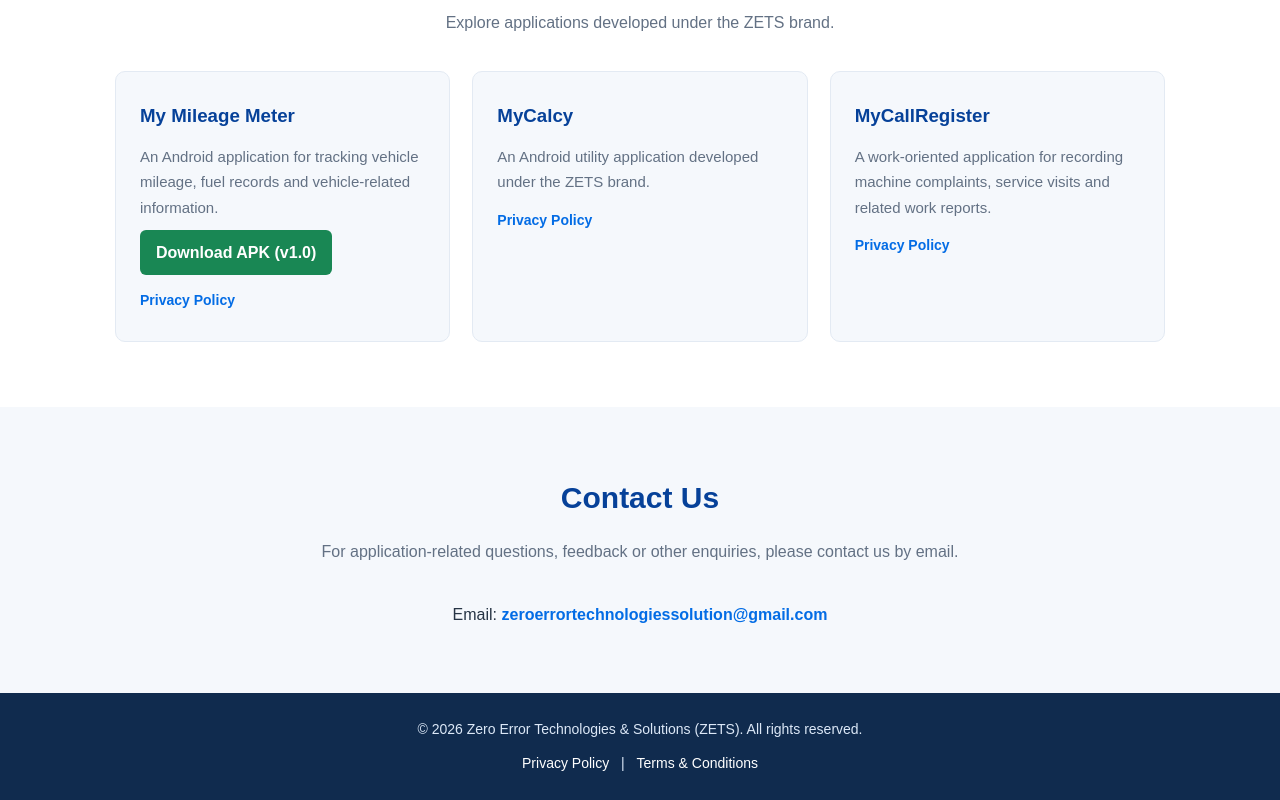
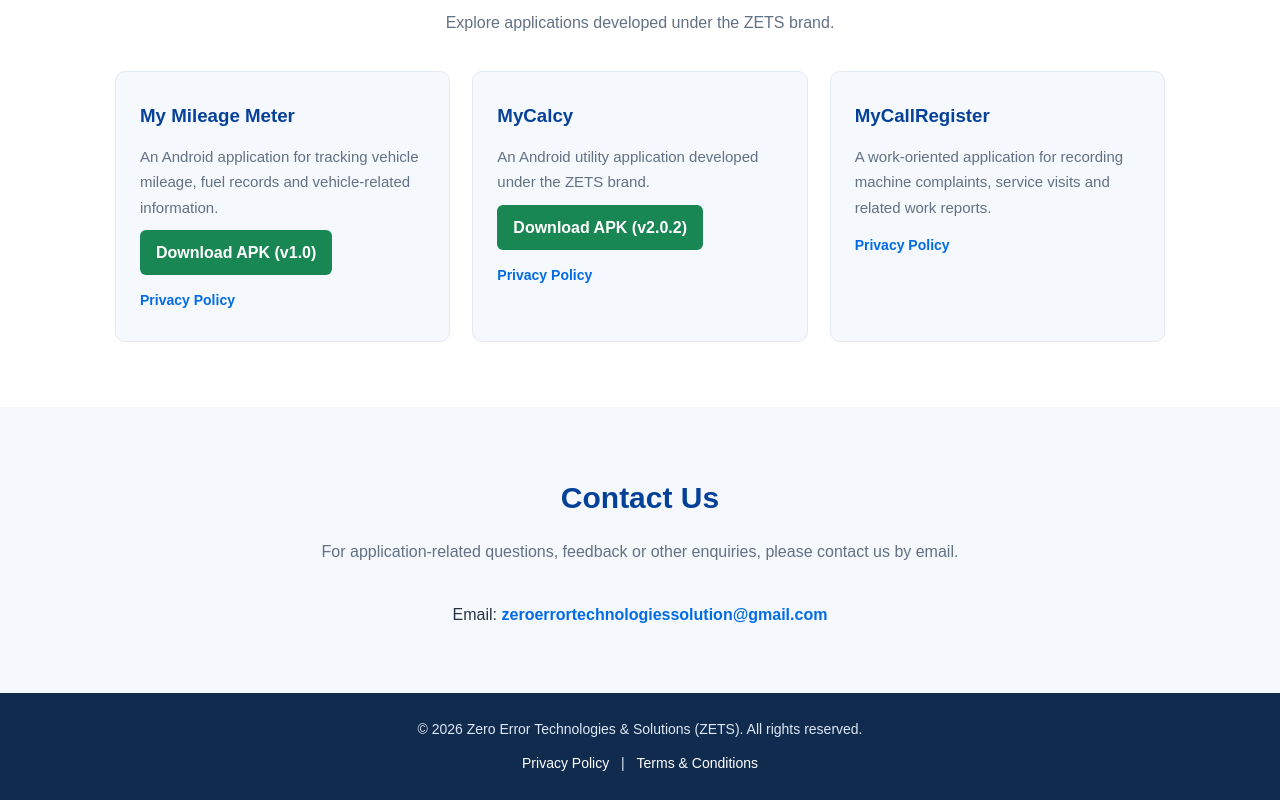
Before and after one commit to zetecsol/zetecsol.github.io, a plain HTML site: page index.html in a window 1280 px wide. Shown: the part 921-1721 px from the top of the page. Drawn offline with Linux system fonts and the light colour scheme.

Commit message:
Refactor MyCalcy section in index.html

```diff
--- a/index.html
+++ b/index.html
@@ -291,12 +291,18 @@
     </a>
 </div>
 
+
 <div class="app-card">
     <h3>MyCalcy</h3>
     <p>
         An Android utility application developed
         under the ZETS brand.
     </p>
+
+    <a class="app-download-link"
+       href="https://github.com/zetecsol/zets-app-downloads/releases/download/mycalcy-v2.0.2/My.Calcy.2.0.2.apk">
+        Download APK (v2.0.2)
+    </a>
 
     <a class="app-policy-link"
        href="https://docs.google.com/document/d/1XC3VQTMV5WLBR_d_z9GxGGPl6vBNuoYDNV_LG48VGSA/edit?usp=sharing"
```
Lines whose indentation alone changed are shown as unchanged.
